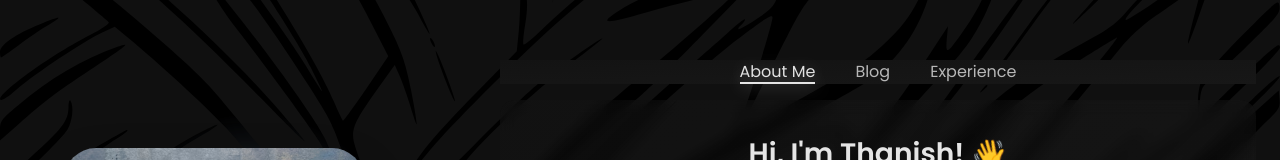
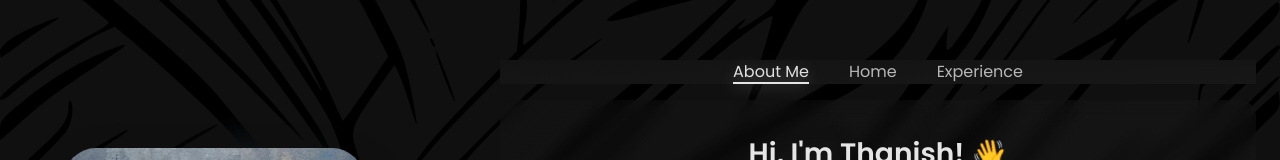
Before and after one commit to thanish13/portfolio, a React (Vite) app: page /about in a window 1280 px wide. Shown: the top 160 px of the page. Built offline with nearby package versions, Linux system fonts and the light colour scheme; what tailwindcss-3d would draw is missing.

Commit message:
Fixing blog content issue in Vercel

```diff
--- a/src/components/Navigation.jsx
+++ b/src/components/Navigation.jsx
@@ -26,7 +26,7 @@ const Navigation = ({ location, projectName }) => {
 				{/* className= "w-full flex gap-10 items-center pt-2 tablet:pt-0 justify-center"> */}
 				<NavItem name="About Me" url="/about" current={location} />
 				<NavItem
-					name="Blog"
+					name="Home"
 					url="/"
 					current={location}
 					projectName={projectName === "undefined" ? null : projectName}
--- a/src/components/home/blog/BlogContent.jsx
+++ b/src/components/home/blog/BlogContent.jsx
@@ -6,7 +6,7 @@ import ReactMarkDown from 'react-markdown';
 function BlogContent({content}) {
 	const [post, setPost] = useState('');
 	useEffect(() => {
-		import('../../../../public' + content)
+		import('./markdown' + content)
 			.then(res => {
 				fetch(res.default)
 					.then(res => res.text())
--- a/src/configs/projects.json
+++ b/src/configs/projects.json
@@ -2,7 +2,7 @@
 	{	"type" : "blog",
 		"title": "Java Demystified",
 		"description": "A secure Markdown editor built with React for quick notes and detailed documents. All files are encrypted locally before storing them securely in Firebase.",
-		"content" : "/assets/Blog/01-Java Demystified/index.md",
+		"content" : "/01-Java Demystified/index.md",
 		"thumbnail": "/assets/blog-background.jpeg",
 		"images": [
 			"/assets/projects/muistio/muistio-1.webp",
```
Also changed, not shown: src/components/home/blog/markdown/01-Java Demystified/index.md (renamed from public/assets/Blog/01-Java Demystified/index.md).
